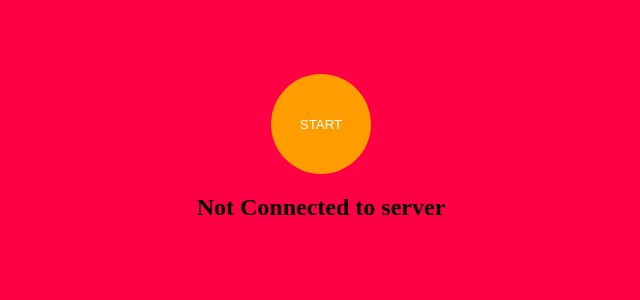
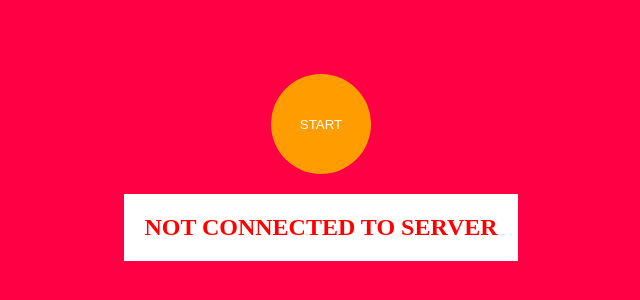
Before and after one commit to bholach/socket-server, a website: page public/index.html in a window 1280 px wide. Shown: the part 134-434 px from the top of the page, without its empty margins (319-959 px from the left). Drawn offline with Linux system fonts and the light colour scheme; no server answers.

Commit message:
Update style.css

```diff
--- a/public/css/style.css
+++ b/public/css/style.css
@@ -17,3 +17,23 @@ body {
 .btn:hover {
     box-shadow: 0px 6px 10px 1px rgba(0, 0, 0, 0.3);
 }
+.text-div{
+    transition:3s ease-in infinite;
+    border: 1px solid #ffffff;
+    width: auto;
+    display: inline-block;
+    padding: 19px;
+    background: #fff;
+    text-transform: uppercase;
+    margin-top: 20px;
+    color: #00ffbb;
+}
+.active{
+box-shadow: 0 10px 20px 1px rgba(0,0,0,0.4);
+}
+.error{
+ color:red !important;
+}
+.success{
+color:green !important;
+}
```
